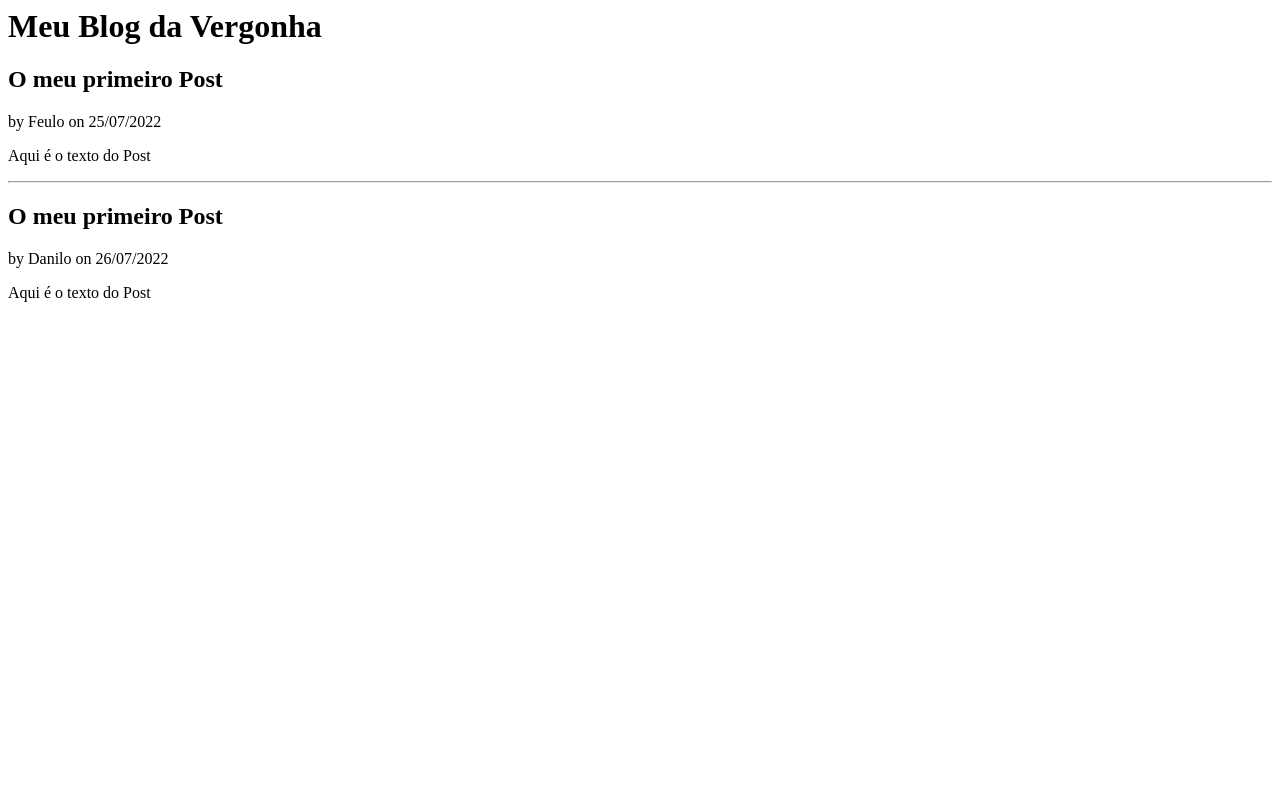
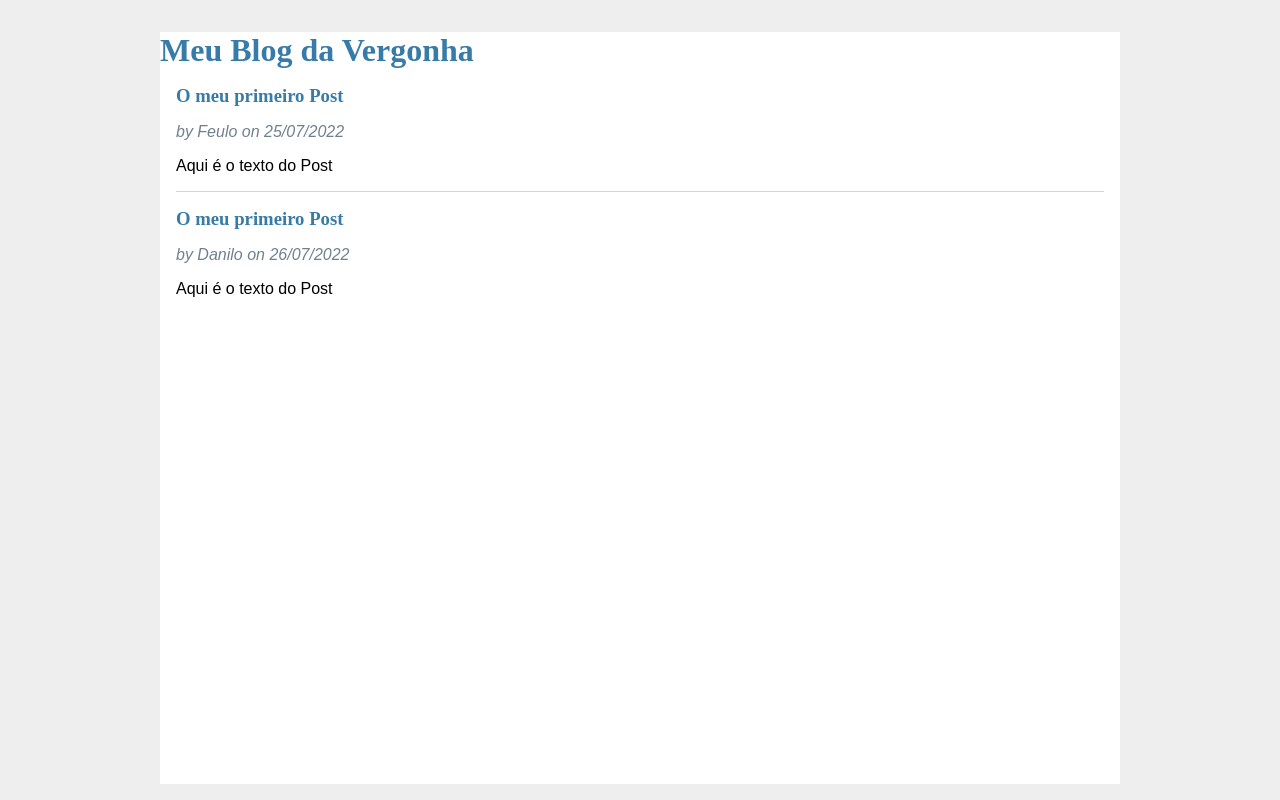
Before and after one commit to mallan007/Blog, a Flask app: page / in a window 1280 px wide. Run offline with Flask 2, Linux system fonts and the light colour scheme.

Commit message:
Fim da aula 26 do 07

```diff
--- a/app.py
+++ b/app.py
@@ -19,3 +19,8 @@ posts =[
 @app.route("/")
 def index():
     return render_template("index.html", posts=posts)
+
+
+@app.route('/login')
+def login():
+    return render_template("login.html")
--- a/hello.py
+++ /dev/null
@@ -1 +0,0 @@
-print('Hello world')
--- /dev/null
+++ b/static/style.css
@@ -0,0 +1,32 @@
+html {
+    font-family: sans-serif;
+    background: #eee;
+    padding: 1rem;
+}
+body {
+    max-width: 960px;
+    margin: 0 auto;
+    background: white;
+}
+h1 {
+    font-family: serif;
+    color: #377ba8;
+    margin: 1rem 0;
+}
+hr {
+    border: none;
+    border-top: 1px solid lightgray;
+}
+.content {
+    padding: 0 1rem 1rem;
+}
+.post > header > div:first-of-type{
+    flex: auto;
+}
+.post .body {
+    white-space: pre-line;
+}
+.post .about {
+    color: slategray;
+    font-style: italic;
+}
--- /dev/null
+++ b/templates/base.html
@@ -0,0 +1,17 @@
+<html>
+    <head>
+        <title> {% block title %}{% endblock %} - Meu Blog da Vergonha</title>
+        <link rel="stylesheet" href="/static/style.css">
+    </head>
+
+    <body>
+        <h1> Meu Blog da Vergonha</h1>
+        <nav>
+
+        </nav>
+        <section class="content">
+            {% block content %} <!-- Conteúdo de "index.html" -->
+            {% endblock %}
+        </section>
+    </body>
+</html>
--- a/templates/index.html
+++ b/templates/index.html
@@ -1,9 +1,6 @@
-<html>
-    <head>
-        <title> Meu Blog da Vergonha</title>
-    </head>
-    <body>
-        <h1> Meu Blog da Vergonha</h1>
+        {% extends "base.html" %} <!-- Herança de "base.html" -->
+        {% block title %} Página Inicial {% endblock %}
+        {% block content %}
 
         {% for post in posts %}
            <article class="post">
@@ -22,6 +19,4 @@
            {% endif %}
         {% endfor %}
 
-
-    </body>
-</html>
+        {% endblock %}
```
